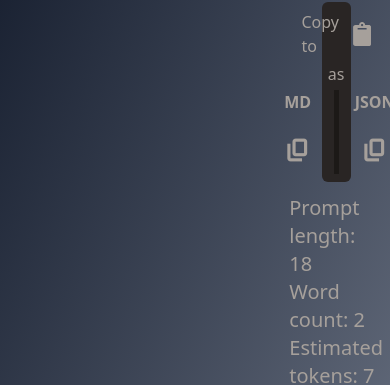
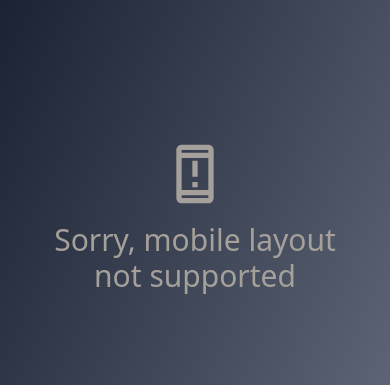
Before and after one commit to Zolikon/promptmage, a React (Vite) app: page / in a window 390 px wide. Shown: the part 228-613 px from the top of the page. Built offline with nearby package versions, Linux system fonts and the light colour scheme.

Commit message:
mobile warning

```diff
--- a/src/App.jsx
+++ b/src/App.jsx
@@ -1,6 +1,7 @@
 import { useRef } from "react";
 import Prompt from "./components/Prompt";
 import { VERSION } from "./environment";
+import { MdOutlineSecurityUpdateWarning } from "react-icons/md";
 
 function App() {
   const dialogRef = useRef(null);
@@ -21,14 +22,18 @@ function App() {
 
   return (
     <>
-      <div className="flex flex-col h-full w-full">
+      <div className="flex flex-col h-full w-full justify-between">
         <header className="h-[8%] flex items-center justify-center bg-linear-to-br from-[#3f51b5] to-[#9fa8da] gap-2">
           <img src="/logo.png" alt="PromptMage Logo" className="size-14 rounded-md border-2 border-stone-200" />
           <div className="text-center font-bold text-3xl text-stone-300 select-none">PromptMage</div>
         </header>
-        <main className="flex flex-col grow w-full h-full overflow-y-auto">
+        <main className="hidden md:flex flex-col grow w-full h-full overflow-y-auto">
           <Prompt />
         </main>
+        <div className="md:hidden m-auto text-stone-400 flex flex-col gap-4 justify-center items-center p-10">
+          <MdOutlineSecurityUpdateWarning size={64} />
+          <p className="text-3xl text-center ">Sorry, mobile layout not supported</p>
+        </div>
         <footer className="h-[20px] xl:h-[40px] text-stone-100 bg-linear-to-tl from-[#3f51b5] to-[#9fa8da] flex justify-end gap-4 px-2 items-center">
           <button onClick={openDialog} className="cursor-pointer">
             About
```
